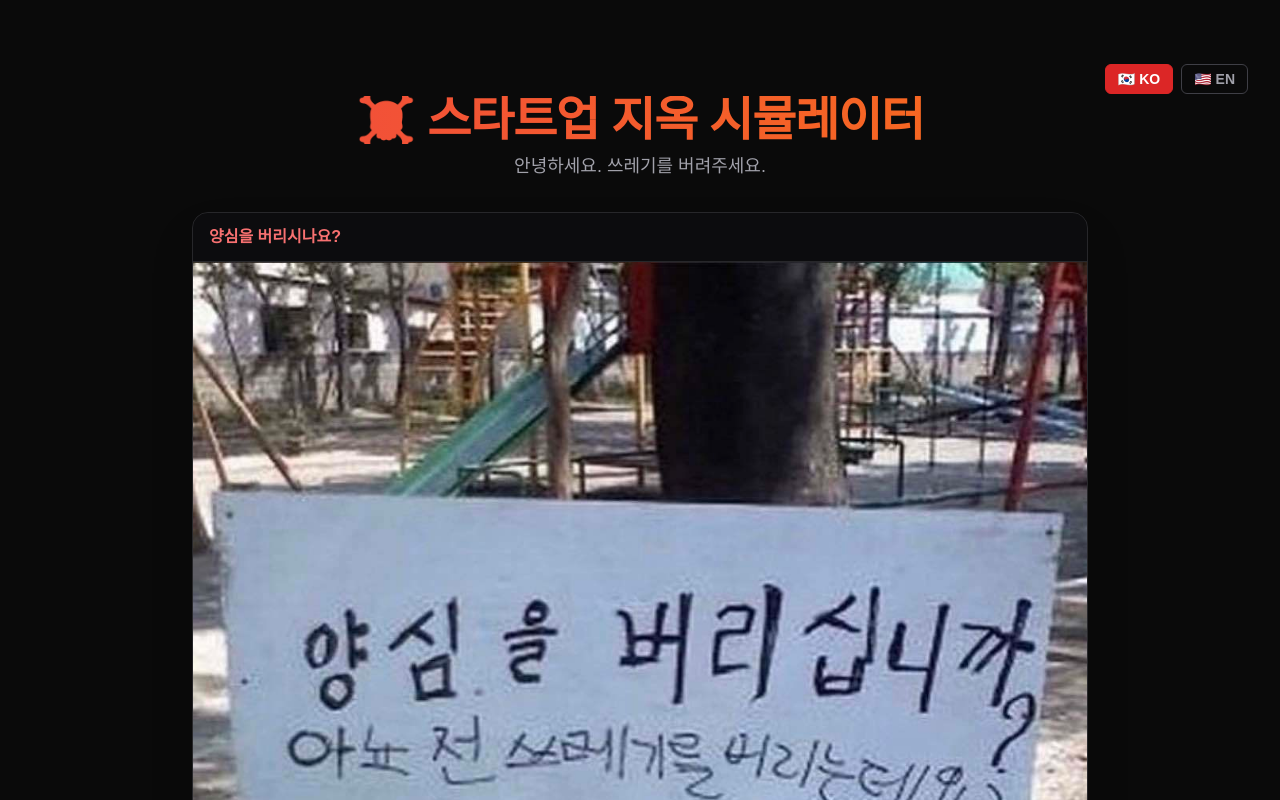
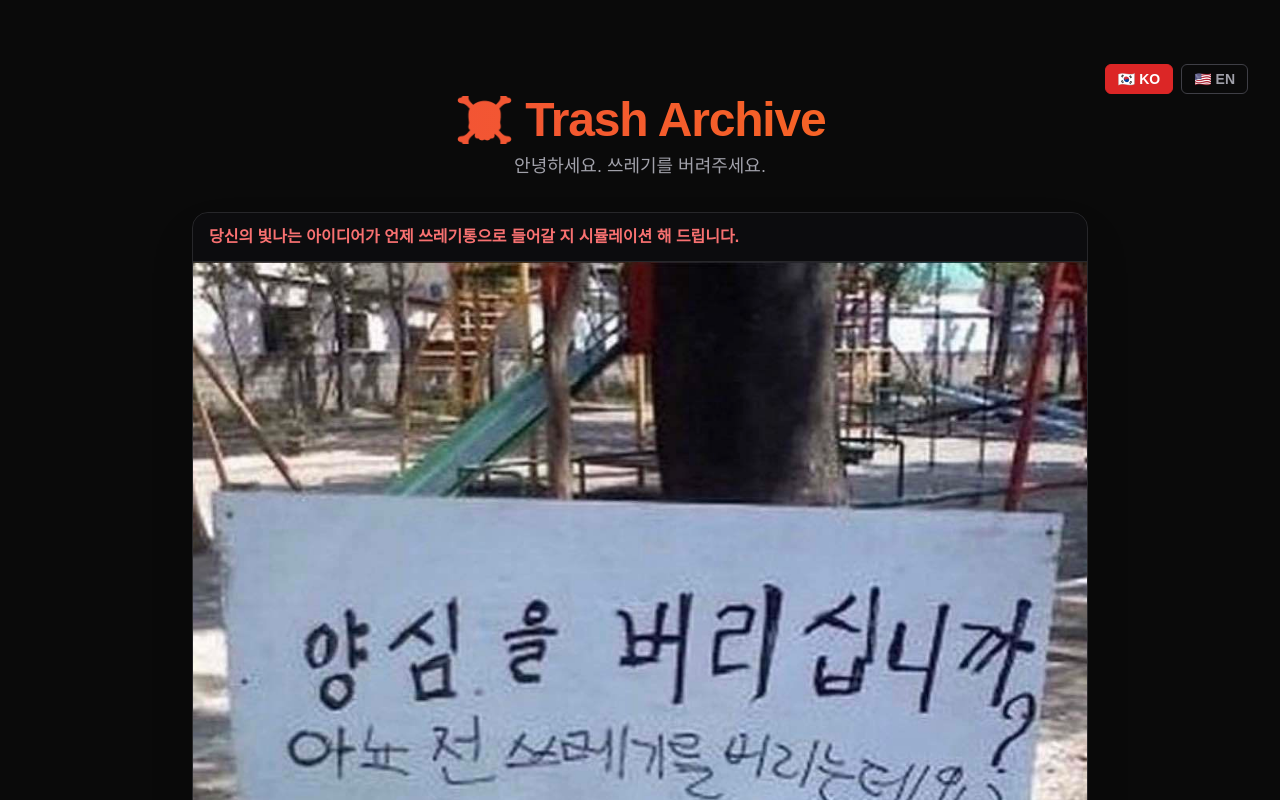
Before and after one commit to jay-lay-down/startup_webpage, a Next.js app: page / in a window 1280 px wide. Shown: the top 800 px of the page. Built offline with nearby package versions, Linux system fonts and the light colour scheme; a web font is replaced by a local one.

Commit message:
Update page.tsx

```diff
--- a/app/page.tsx
+++ b/app/page.tsx
@@ -141,12 +141,12 @@ function InfoTip({ text }: { text: string }) {
 // --- 언어팩 ---
 const translations = {
   ko: {
-    title: "☠️ 스타트업 지옥 시뮬레이터",
+    title: "☠️ Trash Archive",
     subtitle: "안녕하세요. 쓰레기를 버려주세요.",
     startBtn: "🔥 START",
     startSub: "버튼 누르면 체크리스트가 열립니다.",
     analyzing: "💀 쓰레기통으로 아이디어를 버리는 중...",
-    homeHint: "양심을 버리시나요?",
+    homeHint: "당신의 빛나는 아이디어가 언제 쓰레기통으로 들어갈 지 시뮬레이션 해 드립니다.",
 
     formTitle: "쓰레기통 입장 신청서",
     formDesc: "최대한 솔직하게 적으세요. 어차피 AI가 다 알아챕니다.",
```
